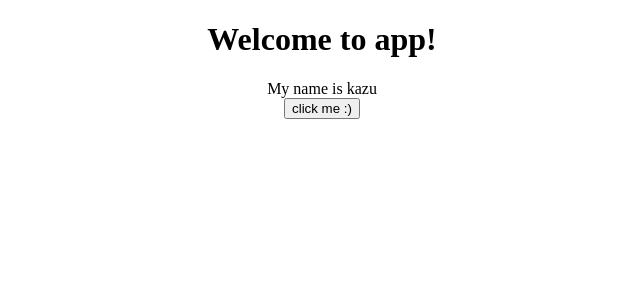
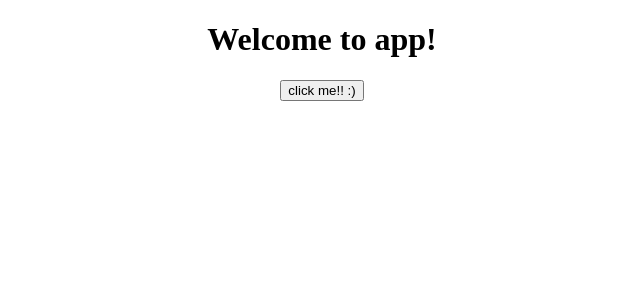
Before and after one commit to kazu80/AngularPolymer3, an Angular app: page / in a window 1280 px wide. Shown: the top 300 px of the page, without its empty margins (318-958 px from the left). Built offline with nearby package versions, Linux system fonts and the light colour scheme.

Commit message:
Angular with Polymer

```diff
--- a/src/app/app.component.html
+++ b/src/app/app.component.html
@@ -3,8 +3,8 @@
         Welcome to {{title}}!
     </h1>
 
-    <kazu-element>
-        <button (click)="foo()">click me :)</button>
-    </kazu-element>
+    <kazu-polymer>
+        <button (click)="foo()">click me!! :)</button>
+    </kazu-polymer>
 
 </div>
--- a/src/index.html
+++ b/src/index.html
@@ -7,6 +7,8 @@
 
     <meta name="viewport" content="width=device-width, initial-scale=1">
     <link rel="icon" type="image/x-icon" href="favicon.ico">
+
+    <link rel="import" href="assets/web_components/kazu-polymer.html">
 </head>
 <body>
 
```
Also changed, not shown: src/assets/web_components/kazu-polymer.html (added, +16 -0 lines).
